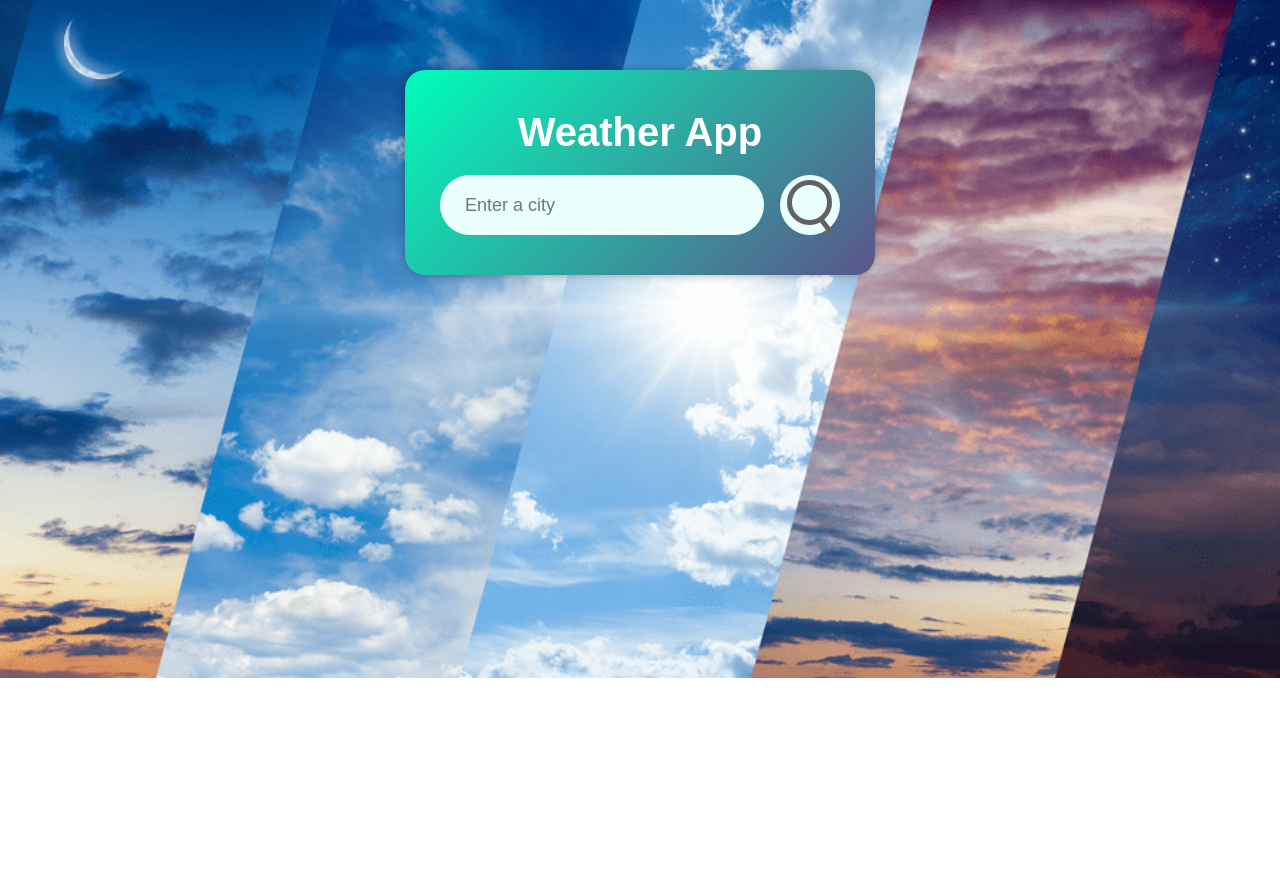
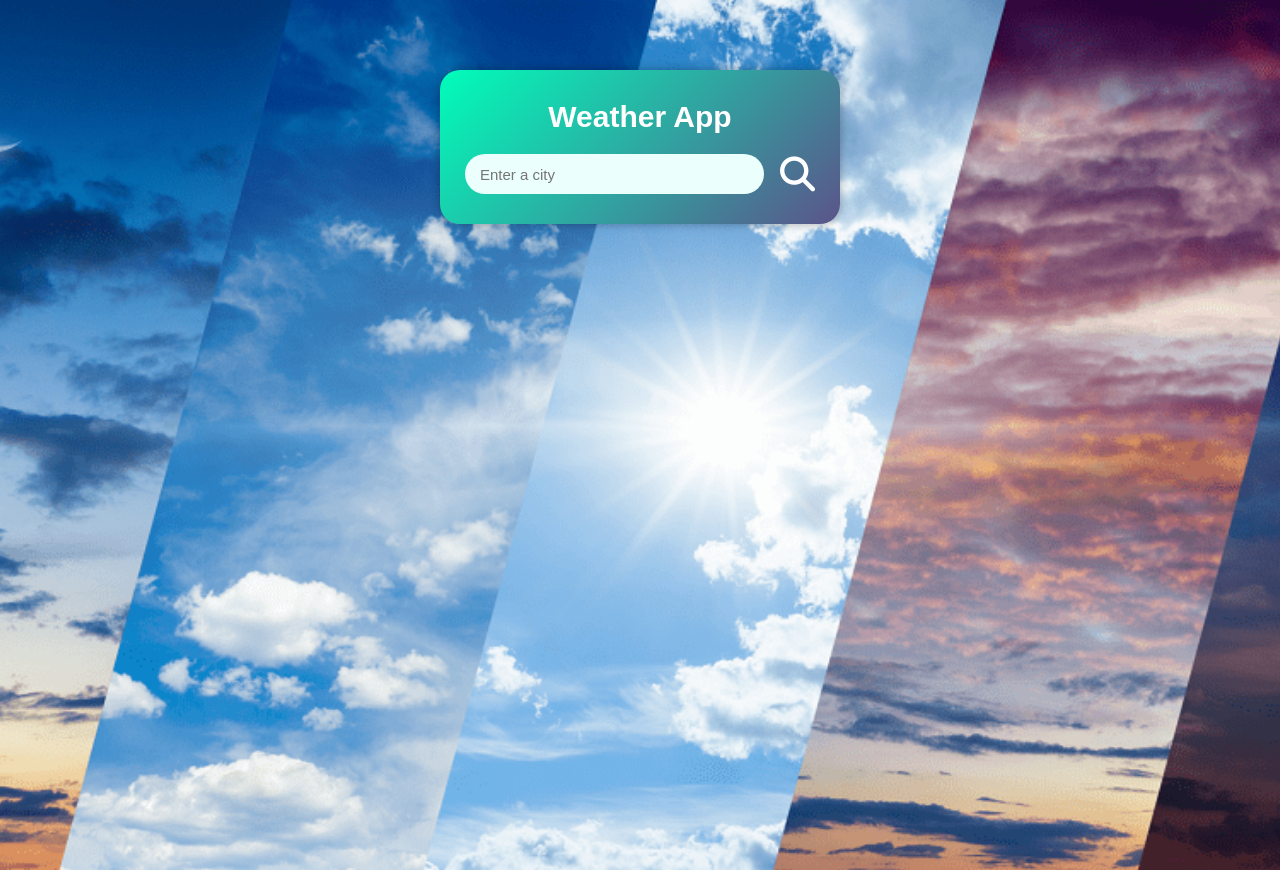
Before and after one commit to domchu/weather_app, a plain HTML site: page index.html in a window 1280 px wide. Before the commit the page ends 800 px from the top, so only its background shows below. Drawn offline with Linux system fonts and the light colour scheme; files whose address does not match are found by name.

Commit message:
chore:done with the weather app

```diff
--- a/app.js
+++ b/app.js
@@ -41,3 +41,7 @@ const getWeather = async (city) => {
 searctBtn.addEventListener("click", () => {
   getWeather(searchText.value);
 });
+
+document.addEventListener("keypress", (e) => {
+  if (e.key === "Enter") getWeather(searchText.value);
+});
--- a/index.html
+++ b/index.html
@@ -3,15 +3,18 @@
 <head>
     <meta charset="UTF-8">
     <meta name="viewport" content="width=device-width, initial-scale=1.0">
-    <title>Weather App</title>
+    <title>Weather App | Consuming API</title>
     <link rel="stylesheet" href="styles.css">
+    <link rel="stylesheet" href="https://cdnjs.cloudflare.com/ajax/libs/font-awesome/6.6.0/css/all.min.css">
 </head>
 <body>
     <div class="container">
         <h1>Weather App</h1>
         <div class="weather-interface search">
             <input type="text" class="search-input" placeholder="Enter a city" spellcheck="false">
-        <button class="search-button"><img src="./images/search.png" alt=""></button>
+        <div class="search-button">
+            <i class="fas fa-search"></i>
+        </div>
         </div>
         <div class="error">
             <p>Invalid city name</p>
@@ -27,13 +30,13 @@
             </div>
             <div class="col-detail">
                 <div class="col">
-                    <img src="./images/humidity.png" alt="">
+                    <img src="./images/humidity.png" alt="" class="icons">
                     <h2 class="humidity"></h2>
                     <p>Humidity</p>
 
                 </div>
                 <div class="col">
-                    <img src="./images/wind.png" alt="">
+                    <img src="./images/wind.png" alt="" class="icons">
                     <h2 class="speed"></h2>
                      <p>Wind</p>
                 </div>
--- a/styles.css
+++ b/styles.css
@@ -10,20 +10,20 @@ body {
     background-position: center;
     background-repeat: no-repeat;
     background-size: cover;
-    height: 70vh;
+    height: 100vh;
 
 }
 
 .container {
-    max-width: 470px;
+    max-width: 400px;
     margin: 100px auto 0;
     text-align: center;
-    padding: 40px 35px;
-    background: linear-gradient(135deg, #00feba, #5b548a); /* Set the background color to be transparent */
+    padding: 30px 25px;
+    background: linear-gradient(135deg, #00feba, #5b548a);
     border-radius: 20px;
-    box-shadow: 0 0 10px rgba(0, 0, 0, 0.3); /* Adjust the alpha value here for the box shadow transparency */
+    box-shadow: 0 0 10px rgba(0, 0, 0, 0.3);
     margin-top: 70px;
-    width: 90%;
+    width: 60%;
     color: #fff;
 }
 .search{
@@ -37,38 +37,29 @@ body {
     outline: 0;
     background: #ebfffc;
     color: #555;
-    padding: 10px 25px ;
-    height: 60px;
+    padding: 10px 15px ;
+    height: 40px;
     border-radius: 30px;
     flex: 1;
     margin-right: 16px;
-    font-size: 18px;
-}
-.search button{
-    border: 0;
-    outline: 0;
-    background: #ebfffc;
-    border-radius: 50%;
-    width: 60px;
-    height: 60px;
-    cursor: pointer;
+    font-size: 15px;
 }
 
+
 h1 {
-    font-size: 40px;
+    font-size: 30px;
     color: #fff;
     margin-bottom: 20px;
 }
 
+.fas{
+font-size:35px ;
+cursor: pointer;
+}
+.fas:hover{
+    text-shadow: 2px 2px 4px gray;
+}
 
-
-button {
-    color: #fff;
-    border: none;
-    padding: 5px;
-    border-radius: 5px;
-    cursor: pointer;
-}
 
 .weather-info {
     margin-top: 20px;
@@ -88,6 +79,13 @@ button {
     display: none;
     color: #fff;
 }
+.icons{
+    height: 40px;
+
+}
+.weather-icon{
+    height: 90px;
+}
 
 @media screen and (max-width:480px){
     .search {
```
Also changed, not shown: pomise.js (deleted, +0 -66 lines), 1 other file.
